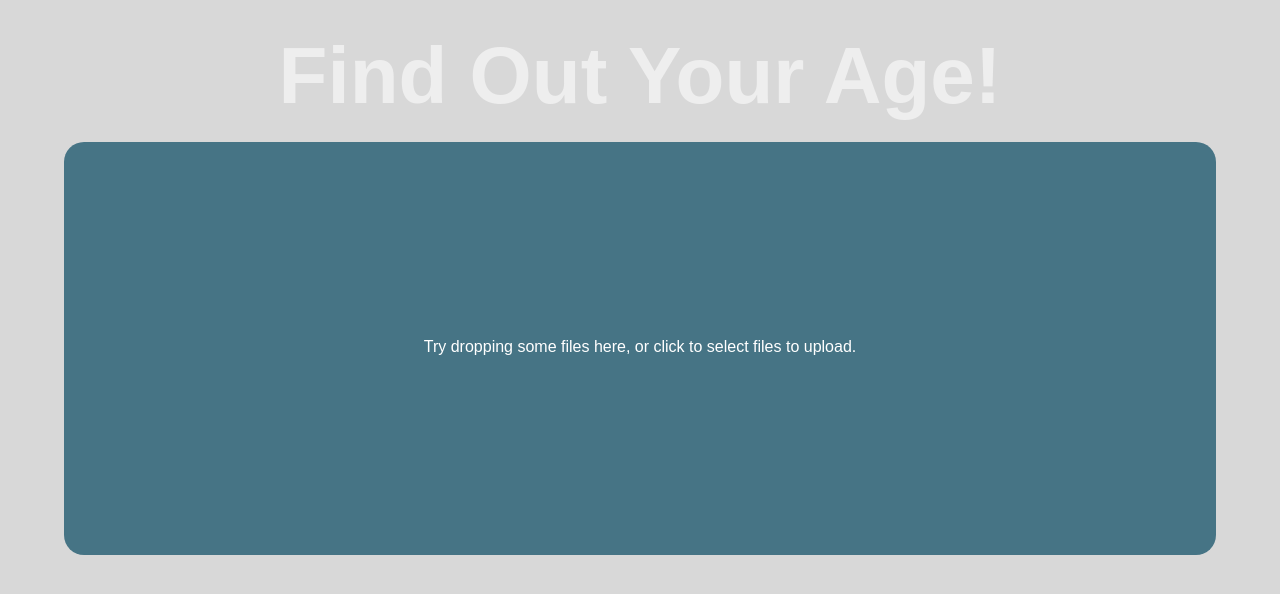
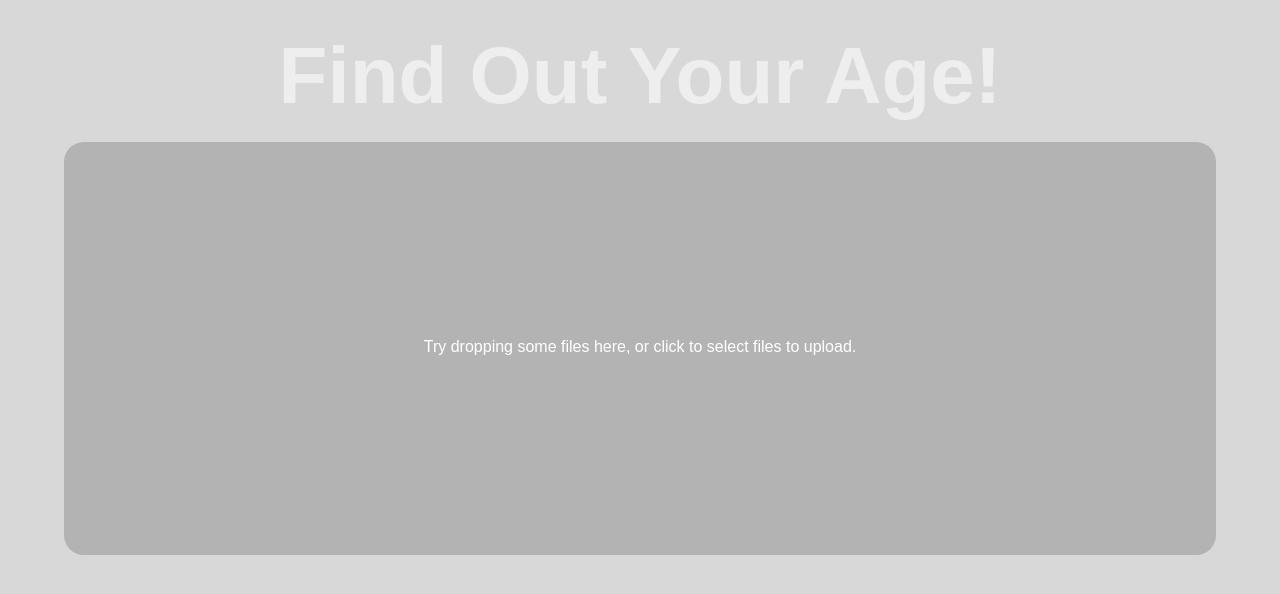
Before and after one commit to NazoxD/how-old, a React (Create React App) app: page / in a window 1280 px wide. Shown: the top 594 px of the page. Built offline with nearby package versions, Linux system fonts and the light colour scheme; the HTML template or start-up script is replaced by a standard one.

Commit message:
Update DropArea.css

```diff
--- a/src/components/DropArea/DropArea.css
+++ b/src/components/DropArea/DropArea.css
@@ -13,7 +13,7 @@
     padding-top: 5px;
     padding-bottom: 0px;
     height: 51vh;
-    background-color: #467485;
+    background-color: #B3B3B3;
     border-radius: 20px;
     color: white;
   }
```
